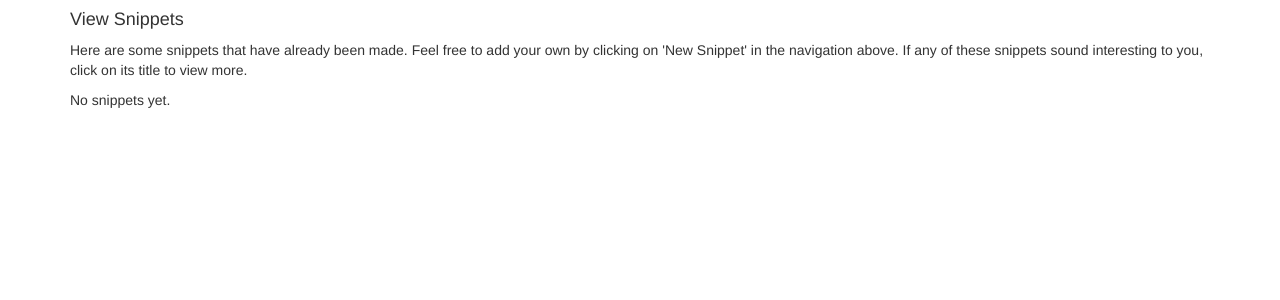
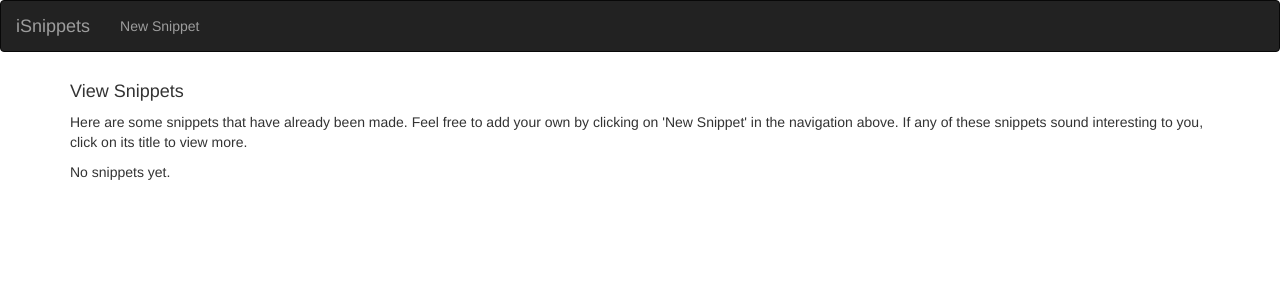
Before and after one commit to VolkRiot/iSnippets, a Django app: page / in a window 1280 px wide. Shown: the top 300 px of the page. Run offline with Django 3.2, Linux system fonts and the light colour scheme; data that the repository does not hold is empty; some libraries are stand-ins or nearby versions.

Commit message:
Fix minor issue

```diff
--- a/iSnippets/snippets/templates/base.html
+++ b/iSnippets/snippets/templates/base.html
@@ -19,6 +19,27 @@
 
 </head>
 <body>
+
+  <nav class="navbar navbar-inverse">
+    <div class="container-fluid">
+      <div class="navbar-header">
+        <button type="button" class="navbar-toggle collapsed" data-toggle="collapse" data-target="#bs-example-navbar-collapse-2">
+            <span class="sr-only">Toggle navigation</span>
+            <span class="icon-bar"></span>
+            <span class="icon-bar"></span>
+            <span class="icon-bar"></span>
+          </button>
+        <a class="navbar-brand" href="/">iSnippets</a>
+      </div>
+
+      <div class="collapse navbar-collapse" id="bs-example-navbar-collapse-2">
+        <ul class="nav navbar-nav">
+          <li><a href="/new">New Snippet</a></li>
+        </ul>
+      </div>
+    </div>
+  </nav>
+
   <main>
     <div class="container">
       {% block content %}
--- a/iSnippets/snippets/views.py
+++ b/iSnippets/snippets/views.py
@@ -25,7 +25,7 @@ def new(request):
             language= form.cleaned_data['language'],
             snippet= form.cleaned_data['snippet'],
             description= form.cleaned_data['description']).save()
-            return redirect('home')
+            return redirect('/')
     else:
         context = { 'header': 'GET', 'form': SnippetForm() }
         return render(request, 'new.html', context)
```
